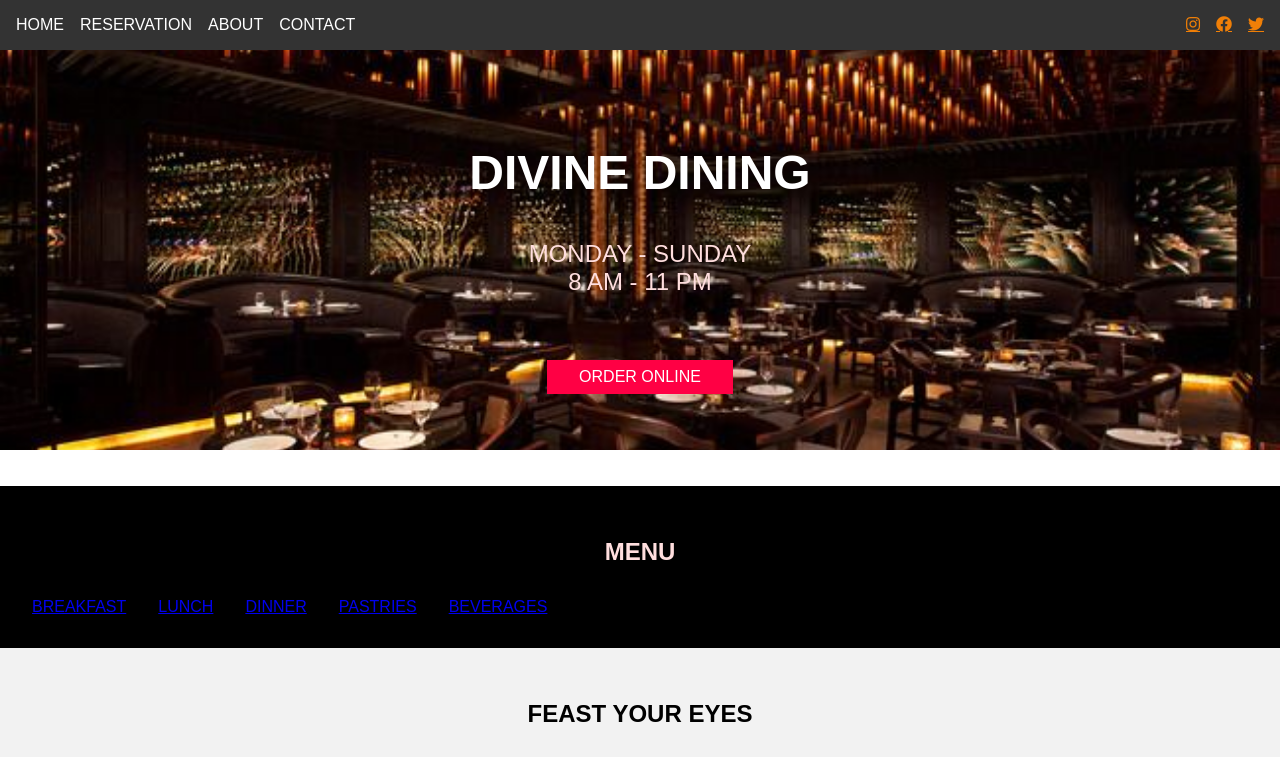
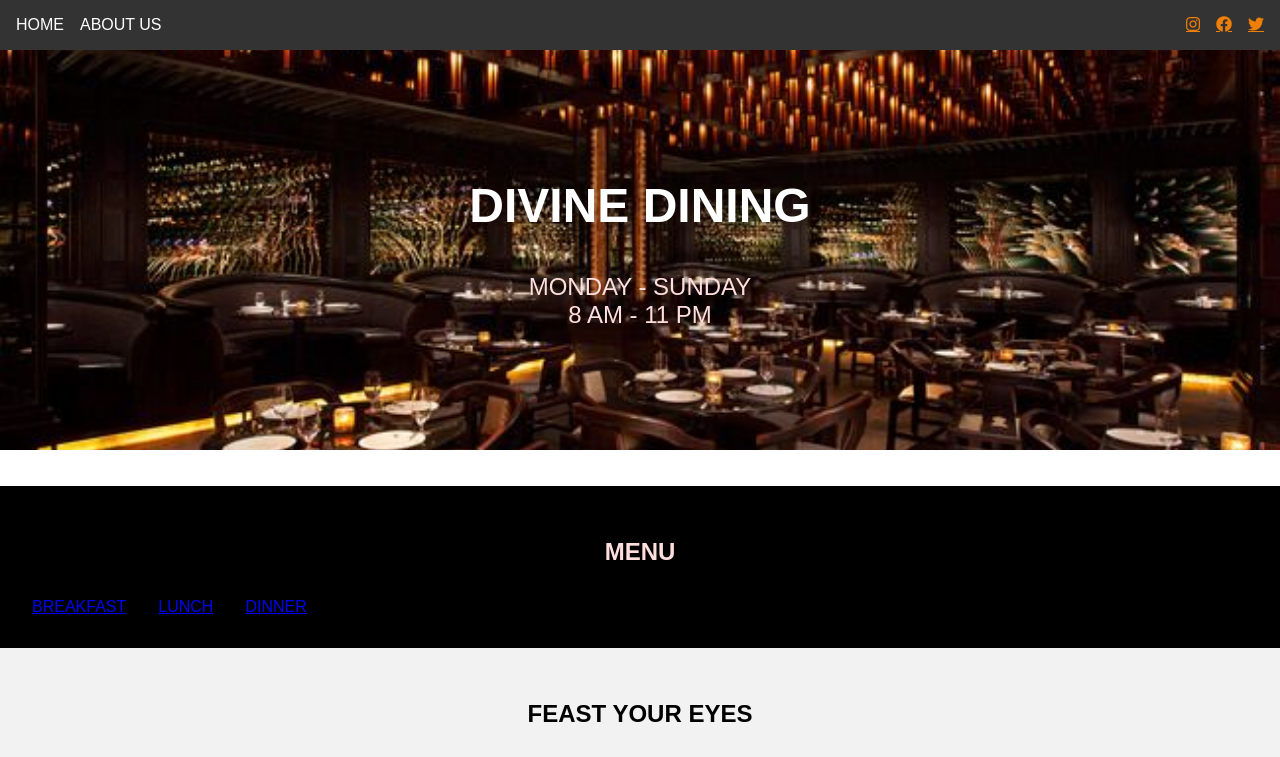
Before and after one commit to Madhab2101/DIVINE-DINING, a plain HTML site: page DIVINE DINING.html in a window 1280 px wide. Shown: the top 757 px of the page. Drawn offline with Linux system fonts and the light colour scheme.

Commit message:
Update DIVINE DINING.html

```diff
--- a/DIVINE DINING.html
+++ b/DIVINE DINING.html
@@ -10,9 +10,7 @@
 		<nav>
 			<ul>
 				<li><a href="#">HOME</a></li>
-				<li><a href="#">RESERVATION</a></li>
-				<li><a href="#">ABOUT</a></li>
-				<li><a href="#">CONTACT</a></li>
+				<li><a href="#">ABOUT US</a></li>
 			</ul>
 		</nav>
 		<div class="social-media">
@@ -25,16 +23,13 @@
 		<section id="hero">
 			<h1>DIVINE DINING</h1>
 			<p>MONDAY - SUNDAY <br> 8 AM - 11 PM</p>
-			<a href="#" class="button">ORDER ONLINE</a>
 		</section><br><br>
 		<section id="menu">
 			<h2>MENU</h2>
 			<ul>
 				<li><a href="./breakfast/index.html">BREAKFAST</a></li>
-				<li><a href="#">LUNCH</a></li>
-				<li><a href="#">DINNER</a></li>
-				<li><a href="#">PASTRIES</a></li>
-				<li><a href="#">BEVERAGES</a></li>
+				<li><a href="lunch.html">LUNCH</a></li>
+				<li><a href="./dinner/dinner.html">DINNER</a></li>
 
 			</ul>
 		</section>
```
